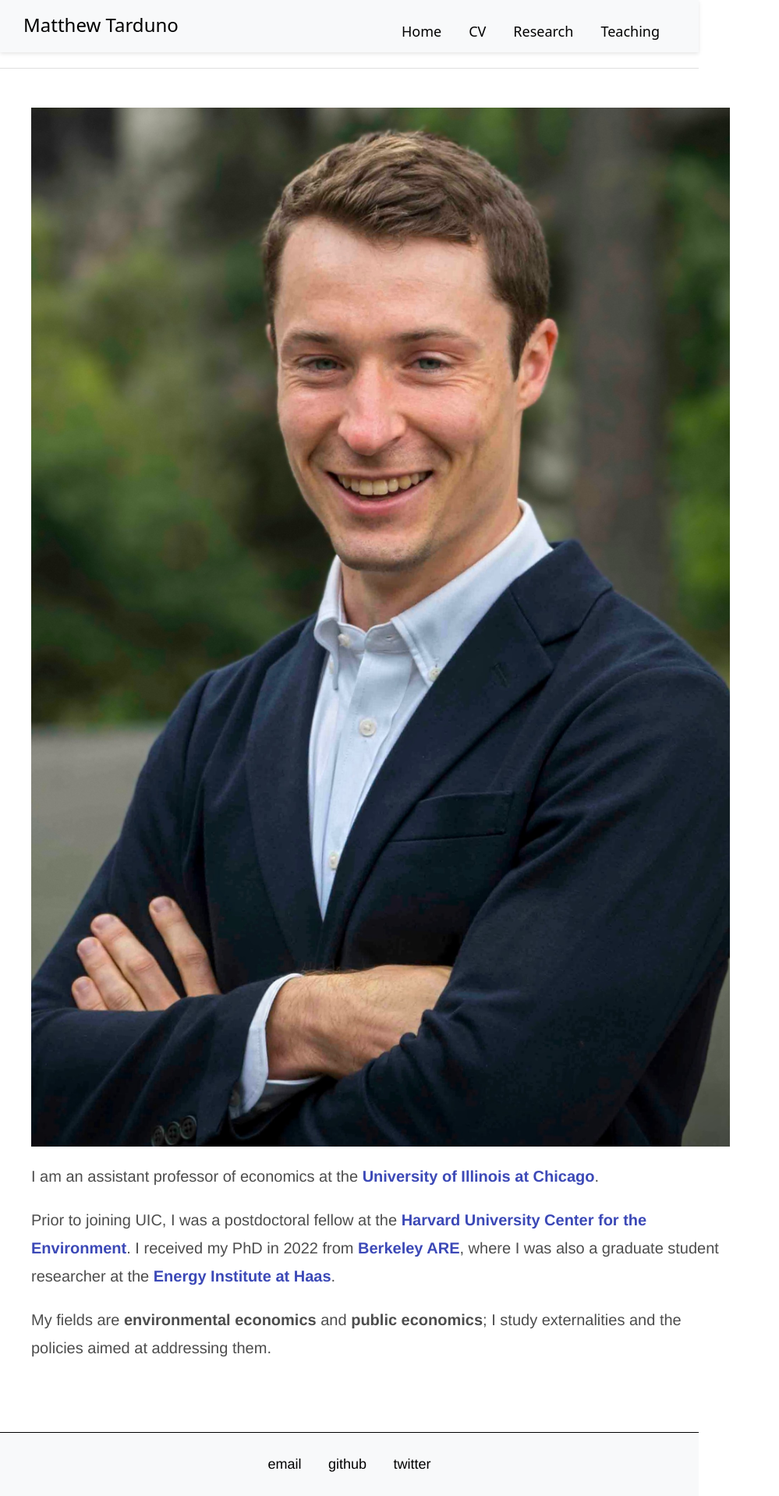
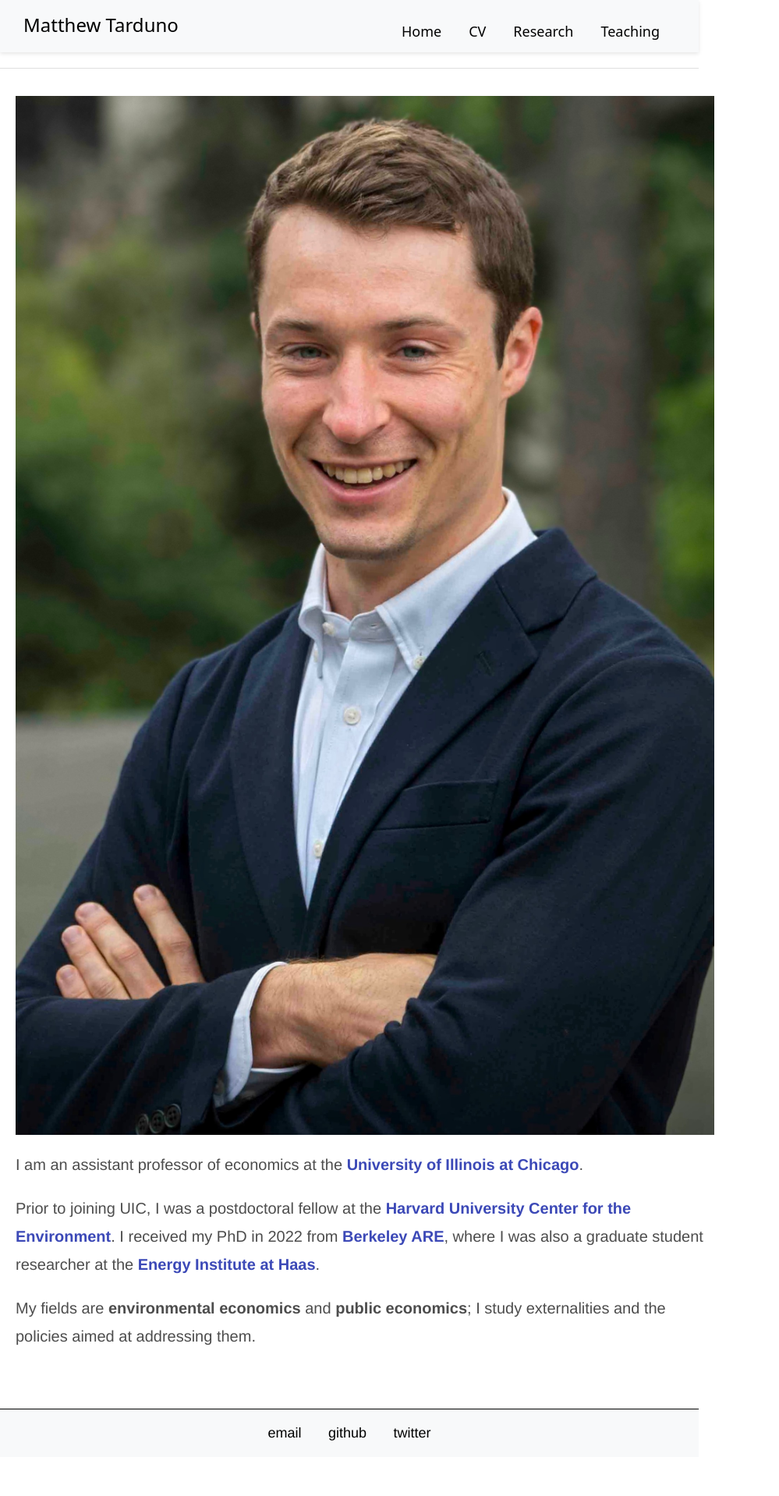
Before and after one commit to Matt-Tarduno/Matt-Tarduno.github.io, a Jekyll site: the page built from mobile/index.html, in a window 1280 px wide. Shown: the whole page at 78% size, without its empty margins (0-999 px from the left). Built offline with Jekyll 4.4.1, drawn with Linux system fonts in a browser that asks for light colours; after the commit the page ends 1868 px from its top, so only the background shows below that.

Commit message:
Update mobile.html

```diff
--- a/_layouts/mobile.html
+++ b/_layouts/mobile.html
@@ -48,14 +48,14 @@
       /* Main content area */
       .main-content {
         width: 100%; /* Use the full width of the screen */
-        padding: 30px; /* Add padding for spacing around content */
-        max-width: 1200px; /* Restrict width to 1200px for large screens */
-        margin: 0 auto; /* Center the content */
+        padding: 15px 10px; /* Reduced padding to use more of the screen width */
+        max-width: 100%; /* Remove the restriction for smaller screens */
+        margin: 0 auto;
       }
 
       footer {
         background-color: #f8f9fa;
-        padding: 30px;
+        padding: 20px;
         text-align: center;
         margin-top: 40px;
       }
@@ -96,8 +96,8 @@
         }
 
         .main-content {
-          padding: 20px;
-          max-width: 90%; /* Take up more width on mobile */
+          padding: 10px 5px; /* Reduced padding further for mobile */
+          max-width: 100%;
         }
 
         footer {
@@ -129,8 +129,8 @@
         }
 
         .main-content {
-          padding: 15px;
-          max-width: 90%; /* Even wider on very small screens */
+          padding: 5px;
+          max-width: 100%; /* Ensure full width on very small screens */
         }
 
         footer {
```
